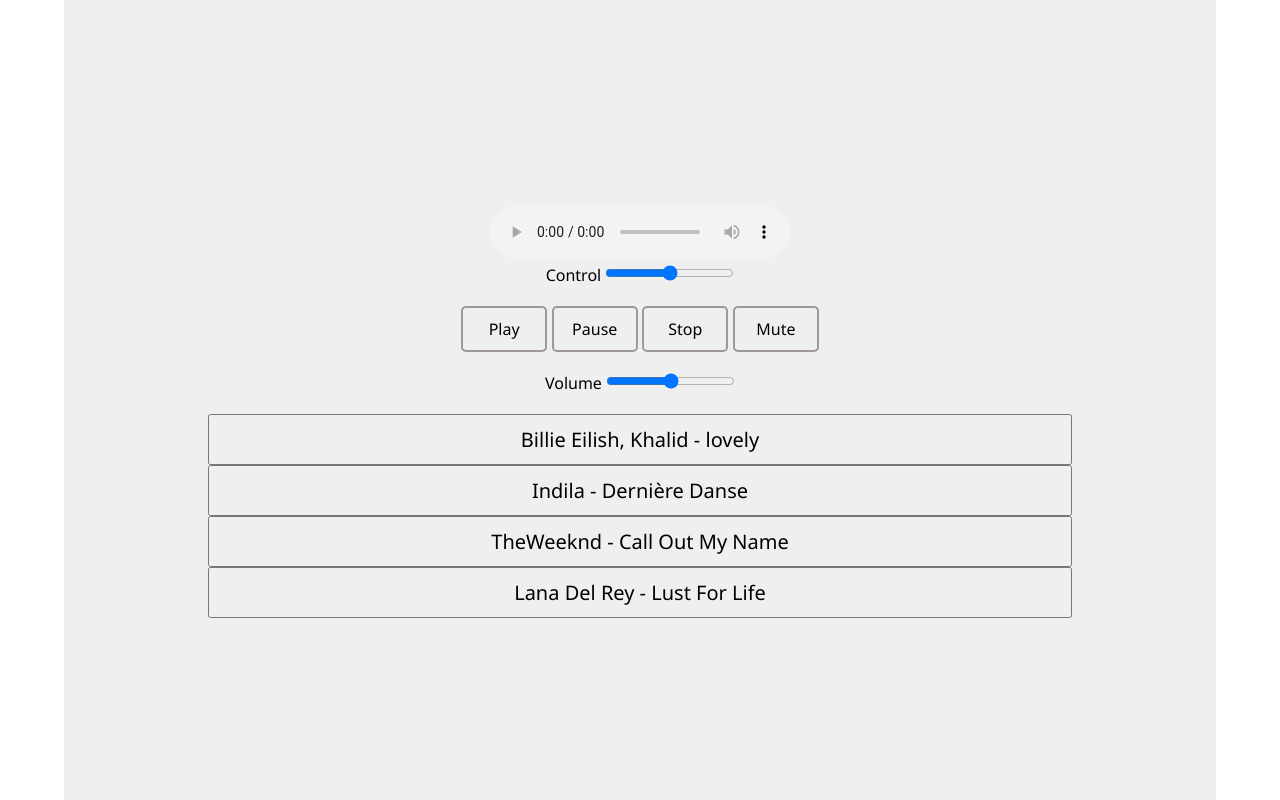
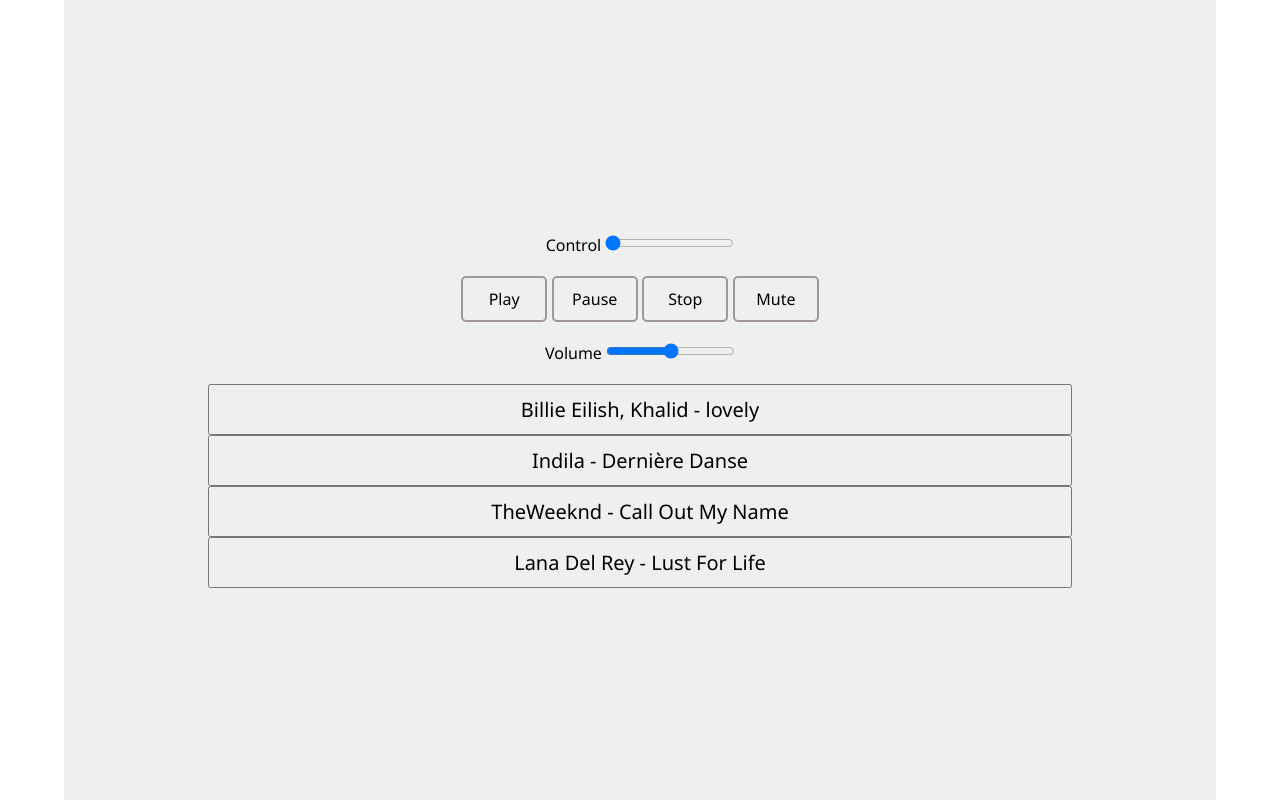
Before and after one commit to OsamaaSayed/JavaScript---Media-Player, a plain HTML site: page index.html in a window 1280 px wide. Both pictures are taken after a click on the button "Stop". Drawn offline with Linux system fonts and the light colour scheme.

Commit message:
control input modification

```diff
--- a/index.html
+++ b/index.html
@@ -21,7 +21,7 @@
             </div>
 
             <div>
-                <audio controls src=""></audio>
+                <audio  src=""></audio>
                 <div>Control <input id="controlInput" type="range"></div>
                 <div class="buttonsControl">
                     <button onclick="playAudio()" id="playBtn">Play</button>
--- a/script.js
+++ b/script.js
@@ -84,6 +84,7 @@ function stopAudio() {
 
     audio.load();
     audio.pause();
+    controlInput.valueAsNumber = audio.currentTime;
 
 }
 
```
